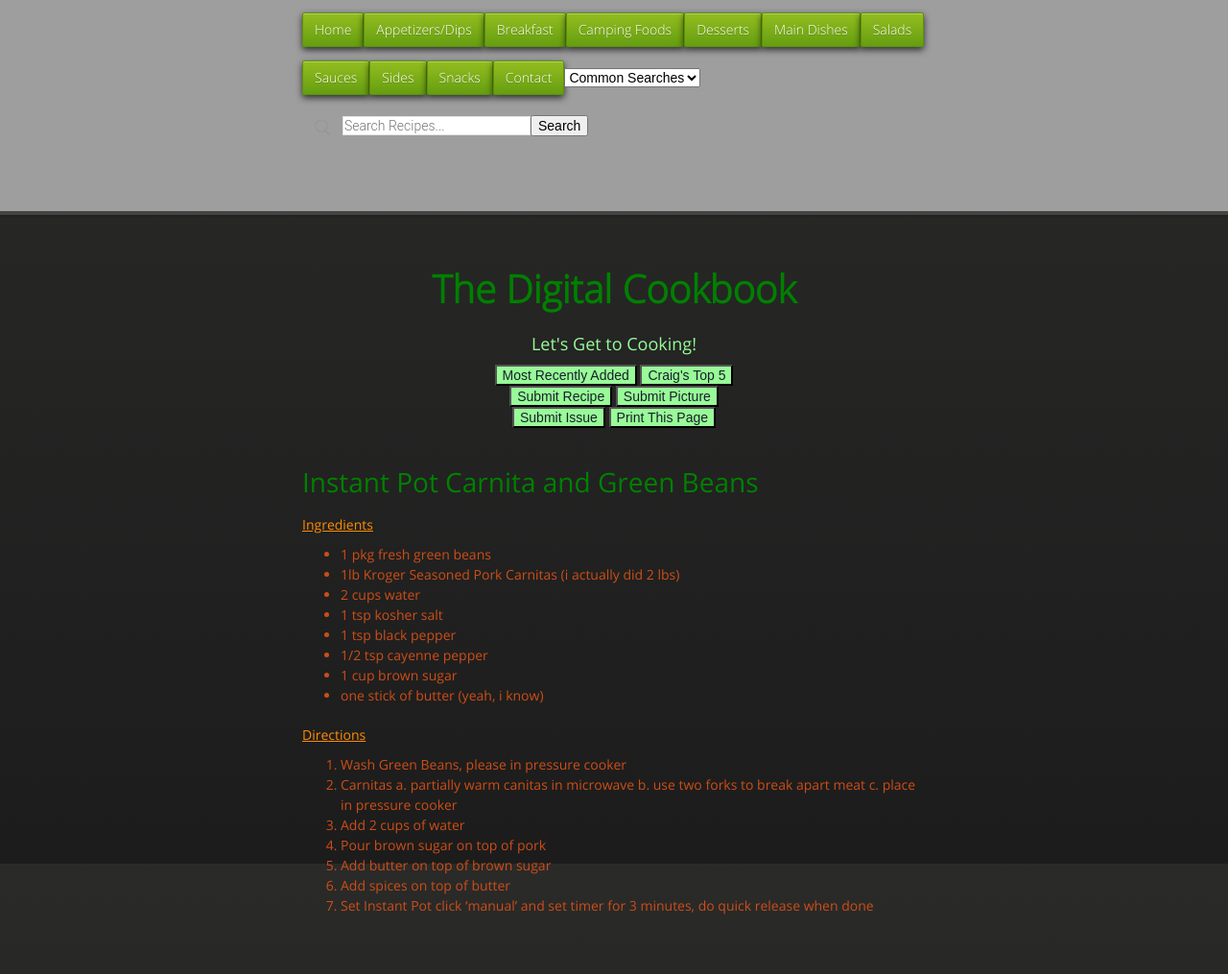
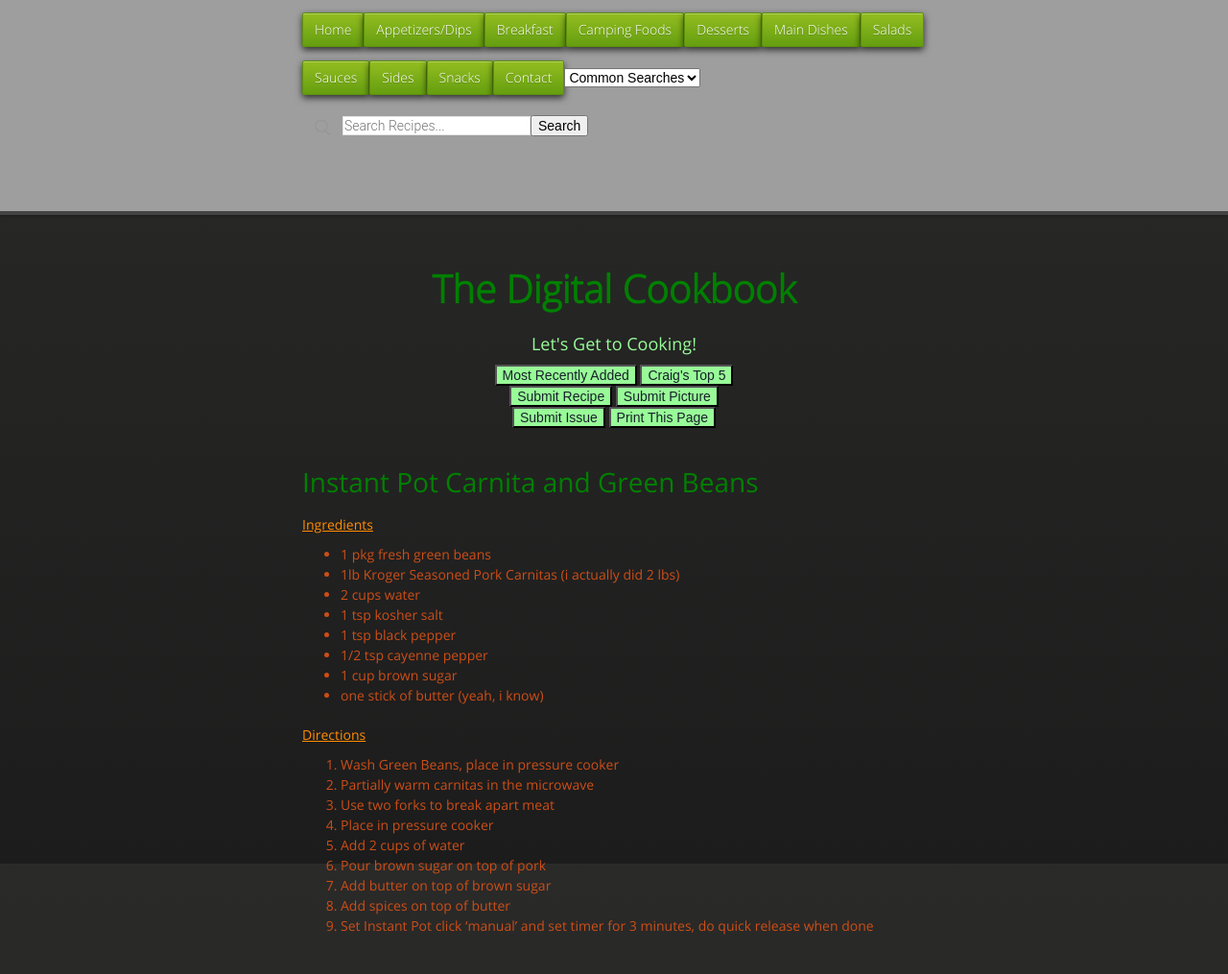
Before and after one commit to cmwillett/TheDigitalCookbook, a Jekyll site: the page built from MainDishes/InstantPotCarnitaAndGreenBeans.md, in a window 1280 px wide. Shown: the whole page at 96% size. Built offline with Jekyll 4.4.1, drawn with Linux system fonts in a browser that asks for light colours; nearby versions of some CDN libraries; before the commit the page ends 994 px from its top, so only the background shows below that.

Commit message:
fixed some spelling errors

```diff
--- a/MainDishes/InstantPotCarnitaAndGreenBeans.md
+++ b/MainDishes/InstantPotCarnitaAndGreenBeans.md
@@ -16,13 +16,12 @@ tags: instant,pot,pressure,cooker,carnita,green,beans,main,course,dinner,kristi,
 - one stick of butter (yeah, i know)
 
 #### Directions
-1. Wash Green Beans, please in pressure cooker
-2. Carnitas
-a. partially warm canitas in microwave
-b. use two forks to break apart meat
-c. place in pressure cooker
-3. Add 2 cups of water
-4. Pour brown sugar on top of pork
-5. Add butter on top of brown sugar
-6. Add spices on top of butter
-7. Set Instant Pot click 'manual' and set timer for 3 minutes, do quick release when done
+1. Wash Green Beans, place in pressure cooker
+2. Partially warm carnitas in the microwave
+3. Use two forks to break apart meat
+4. Place in pressure cooker
+5. Add 2 cups of water
+6. Pour brown sugar on top of pork
+7. Add butter on top of brown sugar
+8. Add spices on top of butter
+9. Set Instant Pot click 'manual' and set timer for 3 minutes, do quick release when done
```
